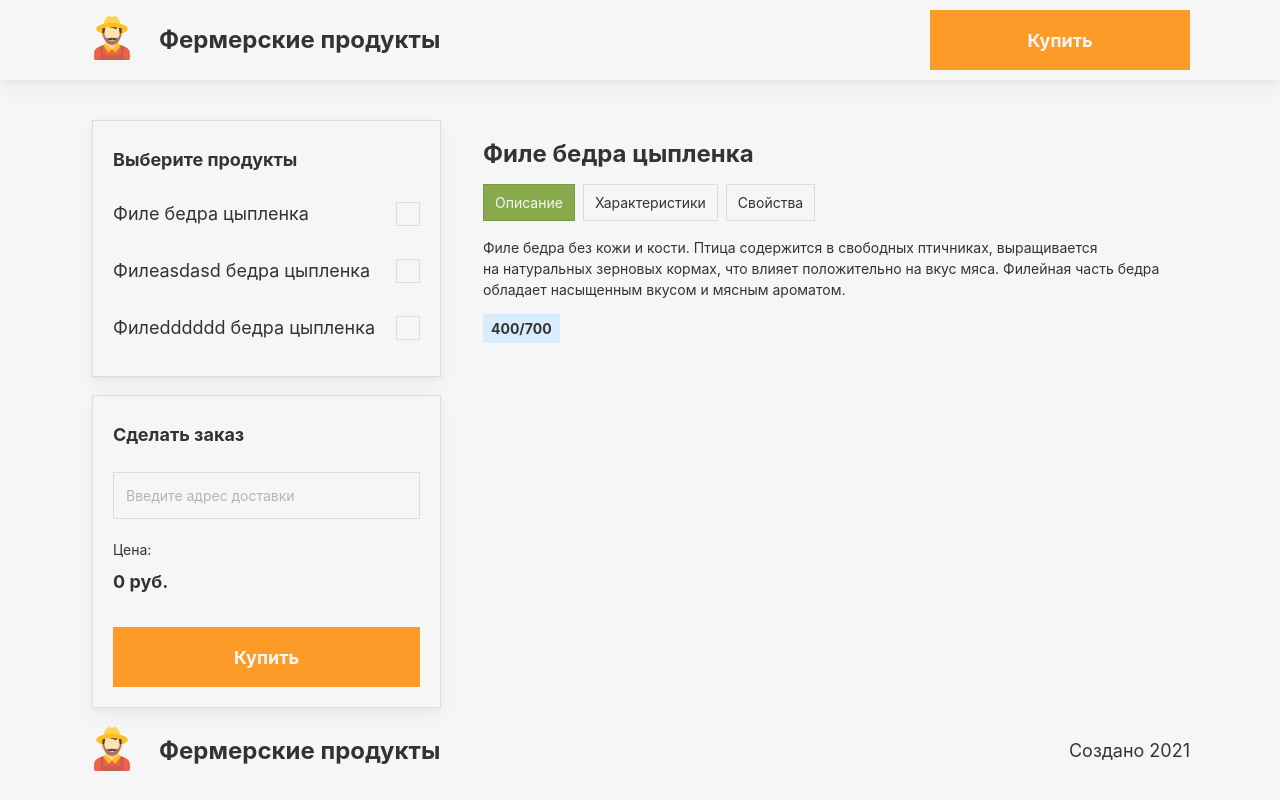
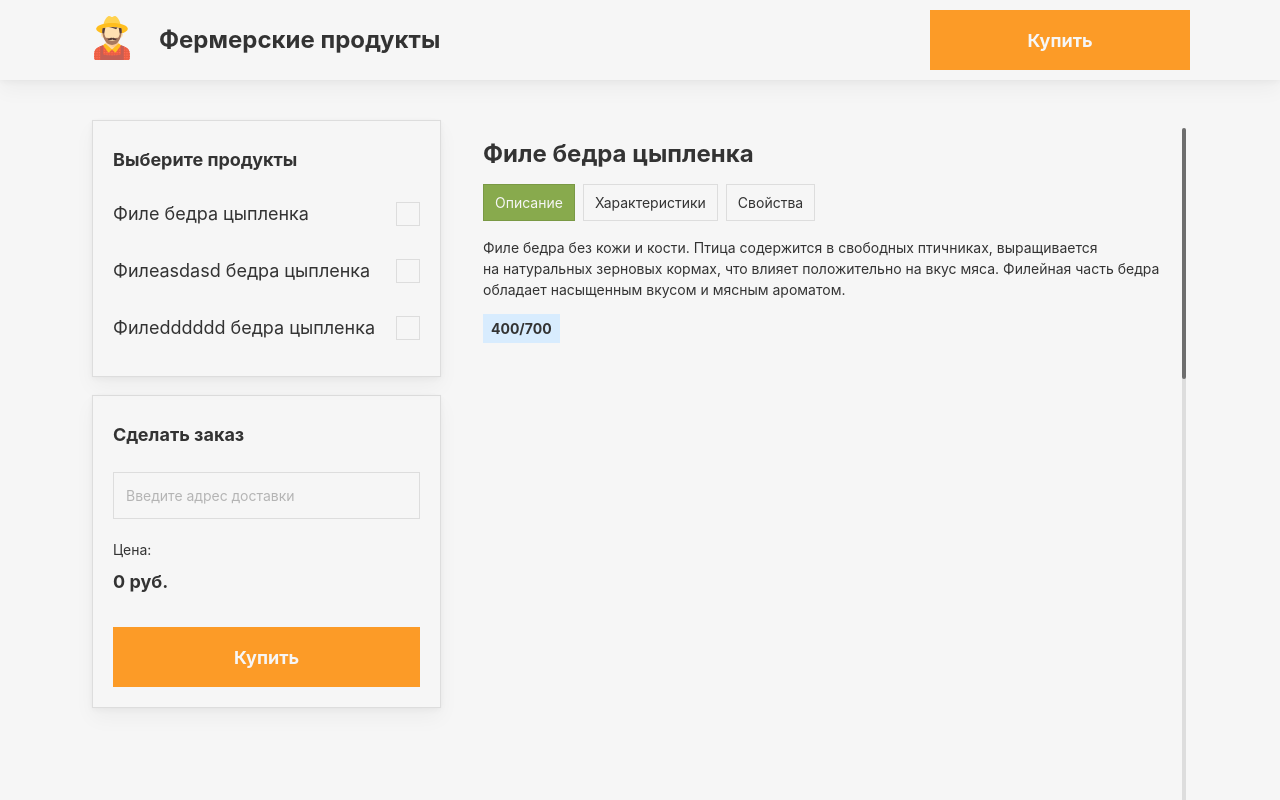
Before and after one commit to Narvindjin/react_project, a React (Create React App) app: page / in a window 1280 px wide. Shown: the top 800 px of the page. Built offline with nearby package versions, Linux system fonts and the light colour scheme.

Commit message:
123123123

```diff
--- a/src/blocks/catalogue/catalogue-main.tsx
+++ b/src/blocks/catalogue/catalogue-main.tsx
@@ -9,9 +9,7 @@ const CatalogueMain = () => {
     const [slideId, setSlideId] = useState(0);
 
     return (
-        <main style={{
-            height: 'calc(100vh - 180px)'
-        }}>
+        <main>
             <Container>
                 <StyledContainer>
                     <BuySection goods={goodsArray} setSlideId={setSlideId} />
--- a/src/blocks/catalogue/goodsSlider/goodsSlider.tsx
+++ b/src/blocks/catalogue/goodsSlider/goodsSlider.tsx
@@ -15,7 +15,7 @@ const GoodsSlider = ({goodsArray, slideId}: React.PropsWithChildren<goodsSection
         if (swiperRef.current) {
             swiperRef.current.swiper.slideTo(slideId);
         }
-    }, [])
+    }, [slideId])
     return (
         <StyledContainer>
             <swiper-container
--- a/src/blocks/catalogue/goodsSlider/styles.ts
+++ b/src/blocks/catalogue/goodsSlider/styles.ts
@@ -9,6 +9,10 @@ const StyledContainer = styled.div`
     list-style-type: none;
     height: 100%;
     width: 100%;
+
+    & swiper-container {
+        height: 768px;
+    }
 `
 
 export {StyledContainer}
--- a/src/components/goodsCheckbox/goodsCheckbox.tsx
+++ b/src/components/goodsCheckbox/goodsCheckbox.tsx
@@ -1,10 +1,5 @@
 import React, {ChangeEvent} from 'react';
 import {StyledInputContainer} from "./styles";
-import { goodsInterface} from "../../blocks/catalogue/goodsSlider/goodsInterface";
-
-interface Required {
-    required?: boolean
-}
 
 
 
--- a/src/wrapper.ts
+++ b/src/wrapper.ts
@@ -4,7 +4,6 @@ const Wrapper = styled.div`
     position: relative;
   display: flex;
   flex-direction: column;
-  min-height: 100vh;
 
   header,
   footer {
@@ -16,8 +15,4 @@ const Wrapper = styled.div`
   }
 `
 
-const FullPageWrapper = styled(Wrapper)`
-    height: 100vh;
-`
-
-export {Wrapper, FullPageWrapper};
+export {Wrapper};
```
